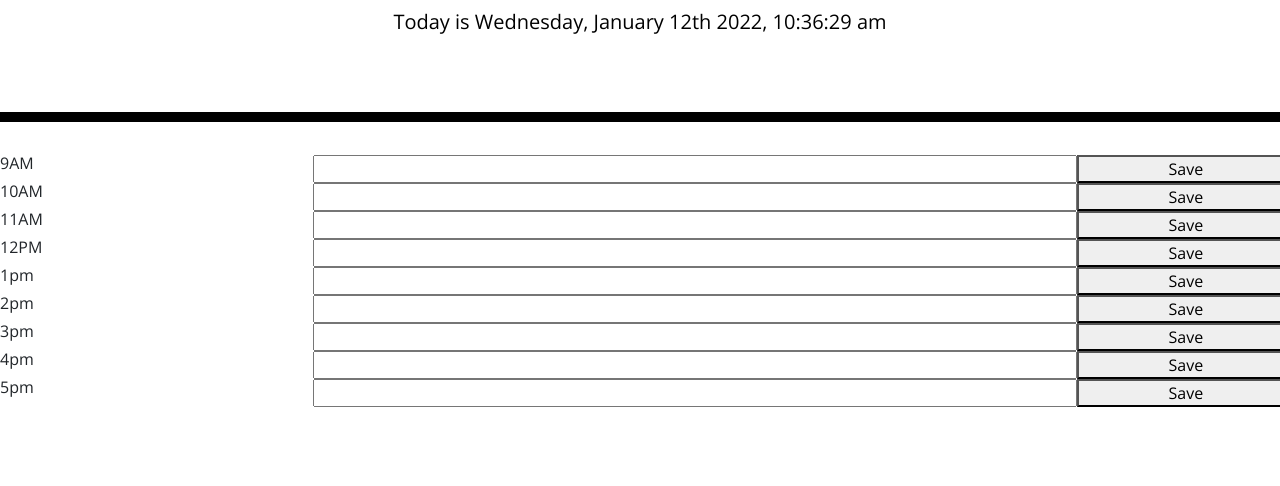
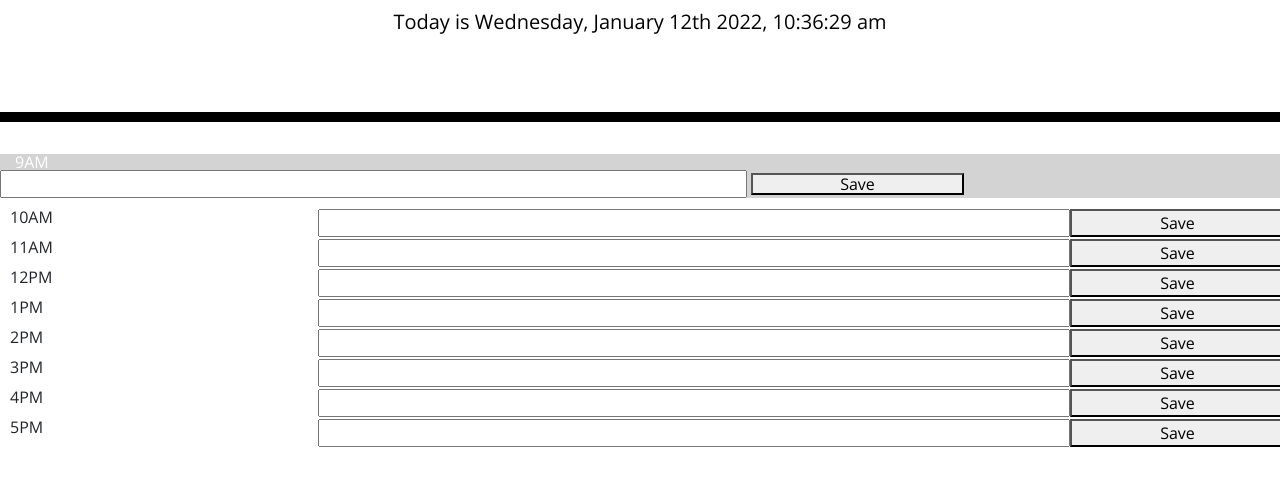
Before and after one commit to RachelHarris90/calendar-app, a plain HTML site: page index.html in a window 1280 px wide. Shown: the part 182-668 px from the top of the page. Drawn offline with nearby package versions, Linux system fonts and the light colour scheme.

Commit message:
Start to set class on row based on hour

```diff
--- a/assets/scripts/script.js
+++ b/assets/scripts/script.js
@@ -3,40 +3,82 @@ var currentDay = document.querySelector("#currentDay")
 
 currentDay.textContent = "Today is " + (moment().format("dddd, MMMM Do YYYY, h:mm:ss a"));
 
+// TODO: Update time every second
+
 // Identify which time has been selected
 var container = document.querySelector(".container")
-var hour = document.querySelector("#hour")
+var row = document.querySelector(".row")
+var hour = document.querySelector(".hour")
 var description = document.querySelector(".description")
-var save = document.querySelector(".save")
+var save = document.querySelector(".saveBtn")
 
 var events = [];
 
 // Get previously saved events on page loan
-function getEvents() {
-    var storedEvents = JSON.parse(localStorage.getItem("eventDescription"))
+// function getEvents() {
+//     var storedEvents = JSON.parse(localStorage.getItem("eventDescription"))
 
-    if (storedEvents !== null) {
-        eventDescription = storedEvents;
-    }
-    getEvents();
-}
+//     if (storedEvents !== null) {
+//         eventDescription = storedEvents;
+//     }
+//     getEvents();
+// };
 
-function renderEvents() {
-
-}
+// TODO: Create render events function
 
 // Save to local storage when .saveBtn is clicked
-container.addEventListener("click", function(save) {
-    var events = description.value.trim();
+// function saveEvent() {
+//     var newEvent = {
+//         description: description.value,
+//     };
 
-    if (events === "") {
-        return;
+//     localStorage.setItem("newEvent", json.stringify(newEvent));
+
+//     description = "";
+// }
+
+// save.addEventListener("click", function(event) {
+//     event.preventDefault();
+//     saveEvent();
+//     getEvents();
+// });
+
+var event9 = document.querySelector("#event-9")
+var event10 = document.querySelector("#event-10")
+var event11 = document.querySelector("#event-11")
+var event12 = document.querySelector("#event-12")
+var event13 = document.querySelector("#event-13")
+var event14 = document.querySelector("#event-14")
+var event15 = document.querySelector("#event-15")
+var event16 = document.querySelector("#event-16")
+var event17 = document.querySelector("#event-17")
+
+var hour9 = document.querySelector("#hour-9").value = 9;
+var hour10 = document.querySelector("#hour-9").value = 10;
+var hour11 = document.querySelector("#hour-9").value = 11;
+var hour12 = document.querySelector("#hour-9").value = 12;
+var hour13 = document.querySelector("#hour-9").value = 13;
+var hour14 = document.querySelector("#hour-9").value = 14;
+var hour15 = document.querySelector("#hour-9").value = 15;
+var hour16 = document.querySelector("#hour-9").value = 16;
+var hour17 = document.querySelector("#hour-9").value = 17;
+
+
+// // Set time past events to have class of .past
+function checkHourStatus() {
+    var currentHour = moment();
+
+    if (hour9 < currentHour.hour()) {
+        event9.setAttribute("class", "past");
+    } else if (event9 == currentHour.hour()) {
+        event9.setAttribute("class", "present");
+    } else {
+        event9.setAttribute("class", "future");
     }
+};
 
-    getEvents();
-    renderEvents();
-});
+checkHourStatus()
 
-// Set time past events to have class of .past
+
 // Set present events to have class of.present
 // Set future events to have class of .future
--- a/assets/styles/style.css
+++ b/assets/styles/style.css
@@ -32,8 +32,9 @@ body {
 
   .row {
     white-space: pre-wrap;
-    height: 80px;
+    height: 30px;
     border-top: 1px solid white;
+    padding: 10px;
   }
 
   #schedule {
--- a/index.html
+++ b/index.html
@@ -29,34 +29,50 @@
       <p id="currentDay" class="lead"></p>
     </header>
     <div class="container"></div>
-        <div class="row">
-          <div class="col-3" id="hour">9AM</div>
-          <input class="col-7" type="text-area"/>
-          <button class="col-2" class="saveBtn">Save</button>
-          <div class="col-3" id="hour">10AM</div>
-          <input class="col-7" type="text-area"/>
-          <button class="col-2" class="saveBtn">Save</button>
-          <div class="col-3" id="hour">11AM</div>
-          <input class="col-7" type="text-area"/>
-          <button class="col-2" class="saveBtn">Save</button>
-          <div class="col-3" id="hour">12PM</div>
-          <input class="col-7" type="text-area"/>
-          <button class="col-2" class="saveBtn">Save</button>
-          <div class="col-3" id="hour">1pm</div>
-          <input class="col-7" type="text-area"/>
-          <button class="col-2" class="saveBtn">Save</button>
-          <div class="col-3" id="hour">2pm</div>
-          <input class="col-7" type="text-area"/>
-          <button class="col-2" class="saveBtn">Save</button>
-          <div class="col-3" id="hour">3pm</div>
-          <input class="col-7" type="text-area"/>
-          <button class="col-2" class="saveBtn">Save</button>
-          <div class="col-3" id="hour">4pm</div>
-          <input class="col-7" type="text-area"/>
-          <button class="col-2" class="saveBtn">Save</button>
-          <div class="col-3" id="hour">5pm</div>
-          <input class="col-7" type="text-area"/>
-          <button class="col-2" class="saveBtn">Save</button>
+        <div class="row" id="event-9">
+          <div class="col-3" id="hour-9">9AM</div>
+          <input class="col-7" id="text-9" type="text"/>
+          <button class="col-2" id="saveBtn-9">Save</button>
+        </div>
+        <div class="row" id="event-10">
+          <div class="col-3" id="hour-10">10AM</div>
+          <input class="col-7" id="text-10" type="text"/>
+          <button class="col-2" id="saveBtn-10">Save</button>
+        </div>
+        <div class="row" id="event-11">
+          <div class="col-3" id="hour-11">11AM</div>
+          <input class="col-7" id="text-11" type="text"/>
+          <button class="col-2" id="saveBtn-11">Save</button>
+        </div>
+        <div class="row" id="event-12">
+          <div class="col-3" id="hour-12">12PM</div>
+          <input class="col-7" id="text-12" type="text"/>
+          <button class="col-2" id="saveBtn-12">Save</button>
+        </div>
+        <div class="row" id="event-13">
+          <div class="col-3" id="hour-13">1PM</div>
+          <input class="col-7" id="text-13" type="text"/>
+          <button class="col-2" id="saveBtn-13">Save</button>
+        </div>
+        <div class="row" id="event-14">
+          <div class="col-3" id="hour-14">2PM</div>
+          <input class="col-7" id="text-14" type="text"/>
+          <button class="col-2" id="saveBtn-14">Save</button>
+        </div>
+        <div class="row" id="event-15">
+          <div class="col-3" id="hour-15">3PM</div>
+          <input class="col-7" id="text-15" type="text"/>
+          <button class="col-2" id="saveBtn-15">Save</button>
+        </div>
+        <div class="row" id="event-16">
+          <div class="col-3" id="hour-16">4PM</div>
+          <input class="col-7" id="text-16" type="text"/>
+          <button class="col-2" id="saveBtn-16">Save</button>
+        </div>
+        <div class="row" id="event-17">
+          <div class="col-3" id="hour-17">5PM</div>
+          <input class="col-7" id="text-17" type="text"/>
+          <button class="col-2" id="saveBtn-17">Save</button>
         </div>
     </div>
 
```
